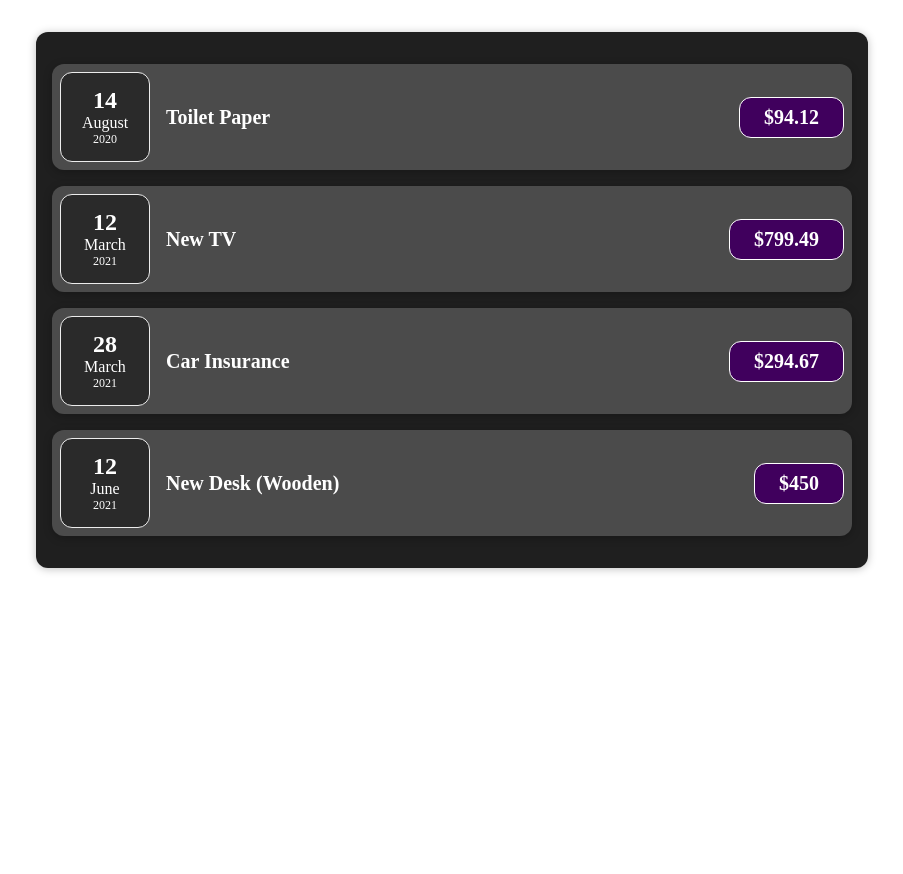
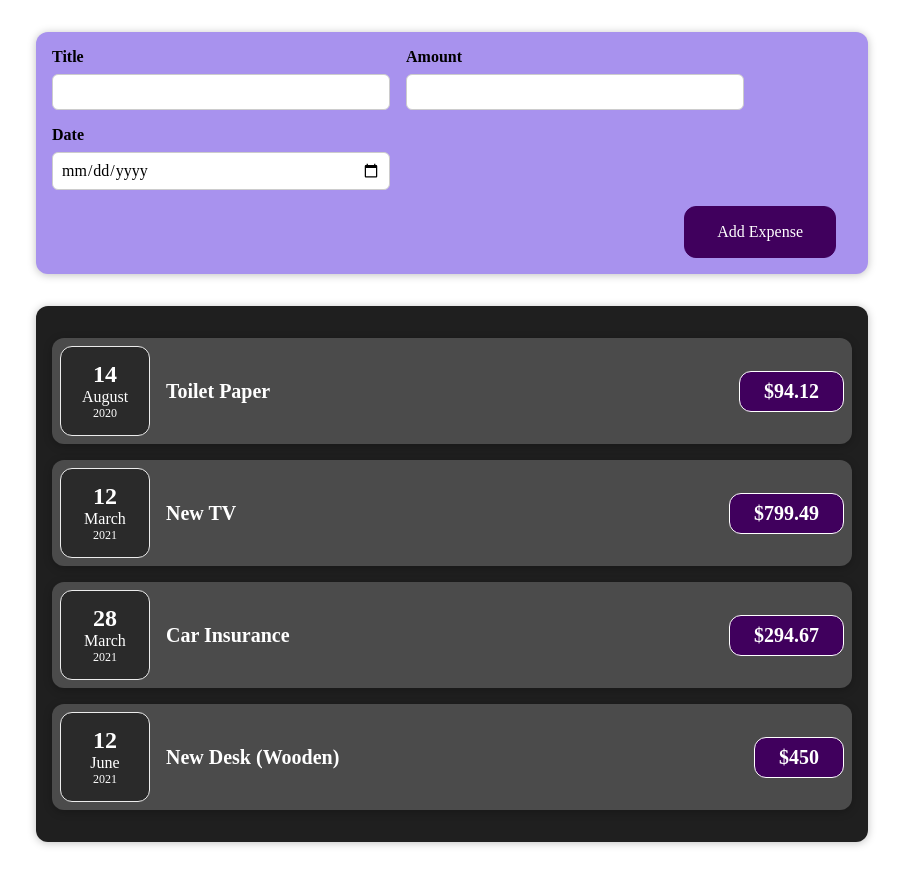
Before and after one commit to S-Pawar/ExpensetrackerUdemy, a React (Create React App) app: page / in a window 1280 px wide. Shown: the whole page, without its empty margins (188-1091 px from the left). Before the commit the page ends 800 px from the top, so only its background shows below. Built offline with nearby package versions, Linux system fonts and the light colour scheme.

Commit message:
Update 3 files

```diff
--- a/src/App.js
+++ b/src/App.js
@@ -1,7 +1,7 @@
 import "./styles.css";
 
 import Expenses from "./Components/Expenses/Expenses.js";
-
+import NewExpense from "./Components/Expenses/NewExpense.js";
 export default function App() {
   const expenses = [
     {
@@ -24,10 +24,13 @@ export default function App() {
       date: new Date(2021, 5, 12)
     }
   ];
-
+  const addExpenseHandler = expense => {
+    console.log('In App.js');
+    console.log(expense);
+  };
   return (
     <div>
-
+      <NewExpense onAddExpense={addExpenseHandler}/>
       <Expenses items={expenses} />
     </div>
   );
--- a/src/Components/Expenses/ExpenseForm.js
+++ b/src/Components/Expenses/ExpenseForm.js
@@ -1,20 +1,67 @@
 import "./ExpenseForm.css"
 import {useState} from 'react';
-const ExpenseForm = () => {
+const ExpenseForm = (props) => {
+
+const [titleValue,SetTitleValue] = useState("");
+const [amountValue,SetamountValue] = useState("");
+const [dateValue,SetdateValue] = useState("");
+
+function TitleHandler(event){
+    SetTitleValue(event.target.value);
+
+}
+function AmountHandler(event){
+    SetamountValue(event.target.value);
+}
+function DateHandler(event){
+    SetdateValue(event.target.value);
+}
+
+function onSubmitHandler(event){
+    event.preventDefault();
+    const expenseData={
+        title: titleValue,
+        amount: amountValue,
+        date:dateValue,
+
+    }
+
+
+
+    SetTitleValue('');
+    SetamountValue('');
+    SetdateValue('');
+
+    props.onSaveExpenseDate(expenseData);
+}
 
 return (
-    <form>
+    <form onSubmit={onSubmitHandler}>
 <div className='new-expense__controls'>
 <div className='new-expense__control'>
 <label> Title </label>
-    <input type='text>
+    <input type='text' value={titleValue} onChange={TitleHandler} />
 
 </div>
+<div className='new-expense__control'>
+<label> Amount </label>
+    <input type='text' min="0.01" step="0.01"  value={amountValue} onChange={AmountHandler}/>
+
+</div>
+<div className='new-expense__control'>
+<label> Date </label>
+    <input type='date'   min='2019-01-01' max='2025-12-31' value={dateValue} onChange={DateHandler}/>
+
+</div>
+</div>
+  <div className='new-expense__actions'>
+        <button  type='submit'>Add Expense</button>
+      </div>
 
 
 
-    </form>
-</div>
+
+ </form>
 );
 }
 
--- a/src/Components/Expenses/NewExpense.js
+++ b/src/Components/Expenses/NewExpense.js
@@ -1,10 +1,17 @@
 import "./NewExpense.css"
 import ExpenseForm from "./ExpenseForm.js"
-const NewExpense = () => {
+const NewExpense = (props) => {
+function onSaveExpenseData(enteredExpense){
+const expenseData = {
+    ...enteredExpense,
+    id:Math.random().toString()
+}
+props.onAddExpense(expenseData);
 
+}
 return (
 <div className="new-expense">
-<ExpenseForm/>
+<ExpenseForm onSaveExpenseDate={onSaveExpenseData}/>
 </div>
 );
 }
```
